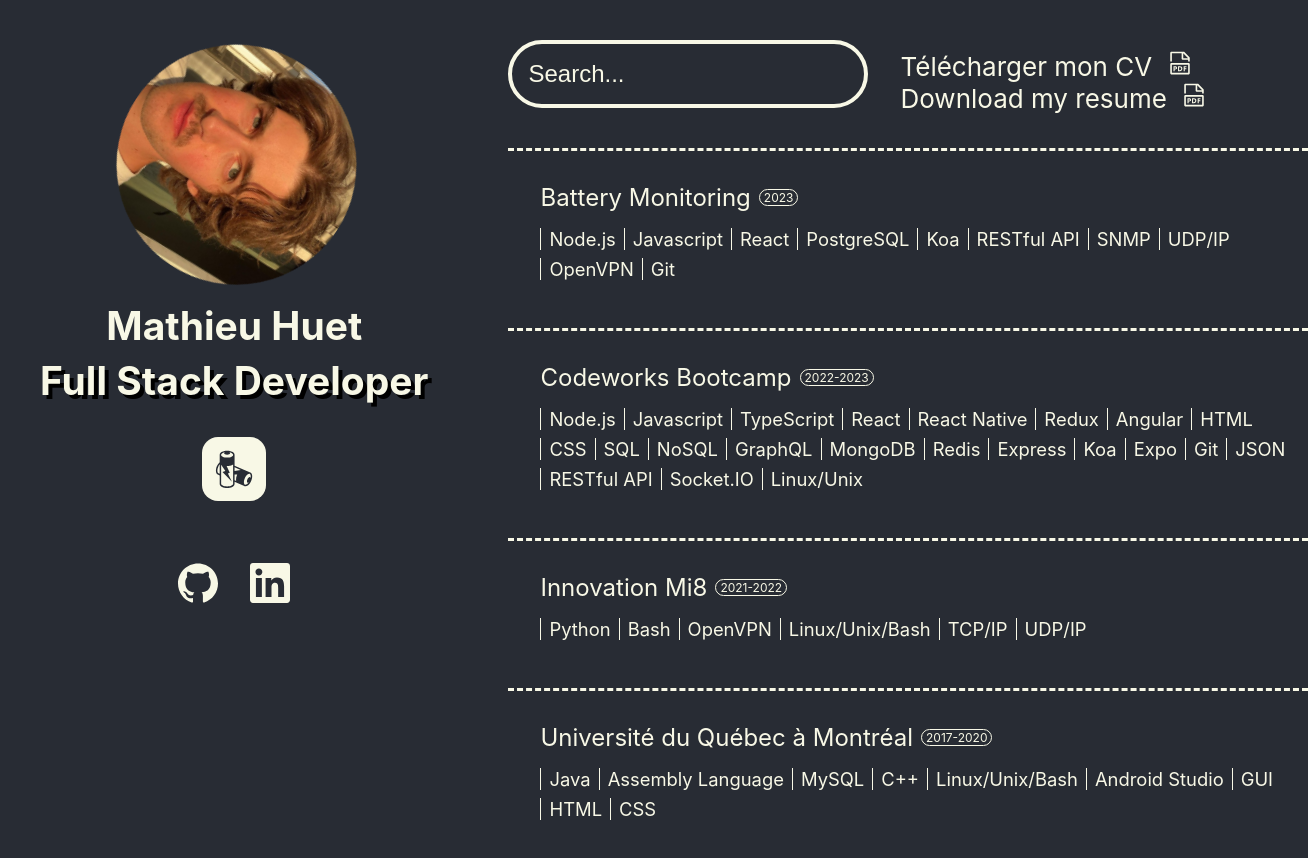
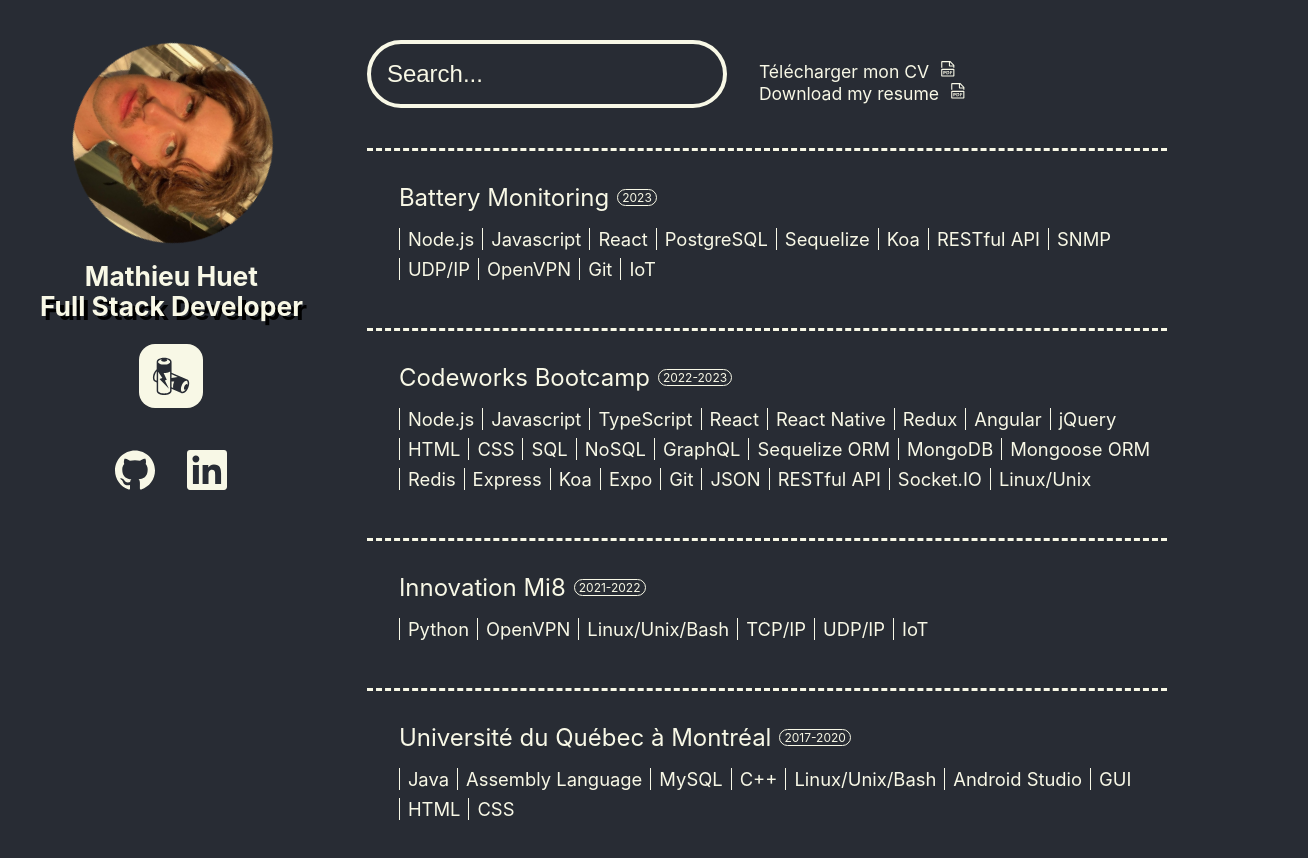
Before and after one commit to mathieuhuet/Portfolio, a React (Create React App) app: page / in a window 1280 px wide. Shown: the top 858 px of the page, 1308 px wide, since content can reach past the window. Built offline with nearby package versions, Linux system fonts and the light colour scheme.

Commit message:
Working on display issues with smaller screen

```diff
--- a/src/Components/Experiences/experienceDetail.js
+++ b/src/Components/Experiences/experienceDetail.js
@@ -86,7 +86,7 @@ d'afficheurs dynamiques.</div>
   </div>,
 
   uqamEN: <div className="ExperienceDetail">
-    <div className="expLine">cumulative average : 3.37 / 4.3</div>
+    <div className="expLine">GPA : 3.37 / 4.3</div>
     <br />
     <div className="expLine"> - Programmation 1</div>
     <div className="expLine"> - Programmation 2</div>
--- a/src/Components/Experiences/experiences.css
+++ b/src/Components/Experiences/experiences.css
@@ -1,5 +1,5 @@
 .Experiences {
-  margin: 5vmin;
+  margin: 5vmin 0vmin 0vmin 3vmin;
   -webkit-animation: fadein 2s; /* Safari, Chrome and Opera > 12.1 */
   -moz-animation: fadein 2s; /* Firefox < 16 */
    -ms-animation: fadein 2s; /* Internet Explorer */
@@ -49,7 +49,7 @@
 .DownloadSection {
   margin: -3vmin 0vmin 0vmin 0vmin;
   padding: 0vmin 0vmin 0vmin 4vmin;
-  font-size: calc(10px + 2vmin);
+  font-size: 2.2vmin;
   color: #f8f8e6;
   display: flex;
   flex-direction: column;
@@ -58,6 +58,7 @@
 }
 
 .IndividualExperience {
+  min-width: 85vmin;
   width: 60vw;
   border-style: dashed none none none;
   border-color: #f8f8e6;
@@ -69,7 +70,6 @@
   align-items: flex-start;
   text-decoration: none;
 }
-
 .IndividualExperience:hover {
   cursor: pointer;
   background-color: #f8f8e6;
@@ -77,6 +77,7 @@
   box-shadow: 1vmin 1vmin black;
   color: #282c34;
 }
+
 
 .IETop {
   display: flex;
@@ -114,7 +115,7 @@
 }
 
 .DisplayedExperience {
-  min-width: 80vmin;
+  min-width: 85vmin;
   width: 60vw;
   display: flex;
   flex-direction: column;
--- a/src/Components/Experiences/experiences.js
+++ b/src/Components/Experiences/experiences.js
@@ -17,20 +17,20 @@ function Experiences () {
     {
       id: 0,
       institution: 'Battery Monitoring',
-      languages: ['Node.js', 'Javascript', 'React', 'PostgreSQL', 'Koa', 'RESTful API', 'SNMP', 'UDP/IP', 'OpenVPN', 'Git'],
+      languages: ['Node.js', 'Javascript', 'React', 'PostgreSQL', 'Sequelize', 'Koa', 'RESTful API', 'SNMP', 'UDP/IP', 'OpenVPN', 'Git', 'IoT'],
       date: '2023',
     },
     {
       id: 1,
       institution: 'Codeworks Bootcamp',
-      languages: ['Node.js', 'Javascript', 'TypeScript', 'React', 'React Native', 'Redux', 'Angular', 'HTML', 'CSS', 'SQL', 'NoSQL', "GraphQL", 'MongoDB', 'Redis', 'Express', 'Koa', 'Expo', 'Git', 'JSON', 'RESTful API', 'Socket.IO', 'Linux/Unix'],
+      languages: ['Node.js', 'Javascript', 'TypeScript', 'React', 'React Native', 'Redux', 'Angular', 'jQuery', 'HTML', 'CSS', 'SQL', 'NoSQL', "GraphQL", 'Sequelize ORM', 'MongoDB', 'Mongoose ORM', 'Redis', 'Express', 'Koa', 'Expo', 'Git', 'JSON', 'RESTful API', 'Socket.IO', 'Linux/Unix'],
       date: '2022-2023',
 
     },
     {
       id: 2,
       institution: 'Innovation Mi8',
-      languages: ['Python', 'Bash', 'OpenVPN', 'Linux/Unix/Bash', 'TCP/IP', 'UDP/IP'],
+      languages: ['Python', 'OpenVPN', 'Linux/Unix/Bash', 'TCP/IP', 'UDP/IP', 'IoT'],
       date: '2021-2022',
 
     },
@@ -207,8 +207,6 @@ function Experiences () {
     }
   }
 
-
-
   return (
     <div className="Experiences">
       <DisplayExperience />
@@ -274,6 +272,7 @@ function Experiences () {
       </div>
     </div>
   );
+
 }
 
 export default Experiences;
--- a/src/Components/Main/main.css
+++ b/src/Components/Main/main.css
@@ -23,7 +23,7 @@
 }
 
 .Mathieu {
-  height: 30vmin;
+  height: 25vmin;
   pointer-events: none;
   border-radius: 50%;
 }
@@ -50,7 +50,7 @@
   background-color: #282c34;
   display: flex;
   align-items: flex-start;
-  font-size: calc(10px + 2vmin);
+  font-size: 2.2vmin;
   color: #f8f8e6;
   -webkit-animation: fadein 2s; /* Safari, Chrome and Opera > 12.1 */
   -moz-animation: fadein 2s; /* Firefox < 16 */
--- a/src/Components/Main/main.js
+++ b/src/Components/Main/main.js
@@ -18,12 +18,11 @@ Main page of the website, where you go when entering http://www.mathieuhuet.com/
 function Main () {
   let navigate = useNavigate();
 
-  const isTabletOrMobile = useMediaQuery({ query: '(max-width: 1224px)' });
   const isPortrait = useMediaQuery({ query: '(orientation: portrait)' });
 
   return (
     <div>
-      {isPortrait || isTabletOrMobile ? <Portrait /> : <Landscape />}
+      {isPortrait ? <Portrait /> : <Landscape />}
     </div>
   );
 
```
